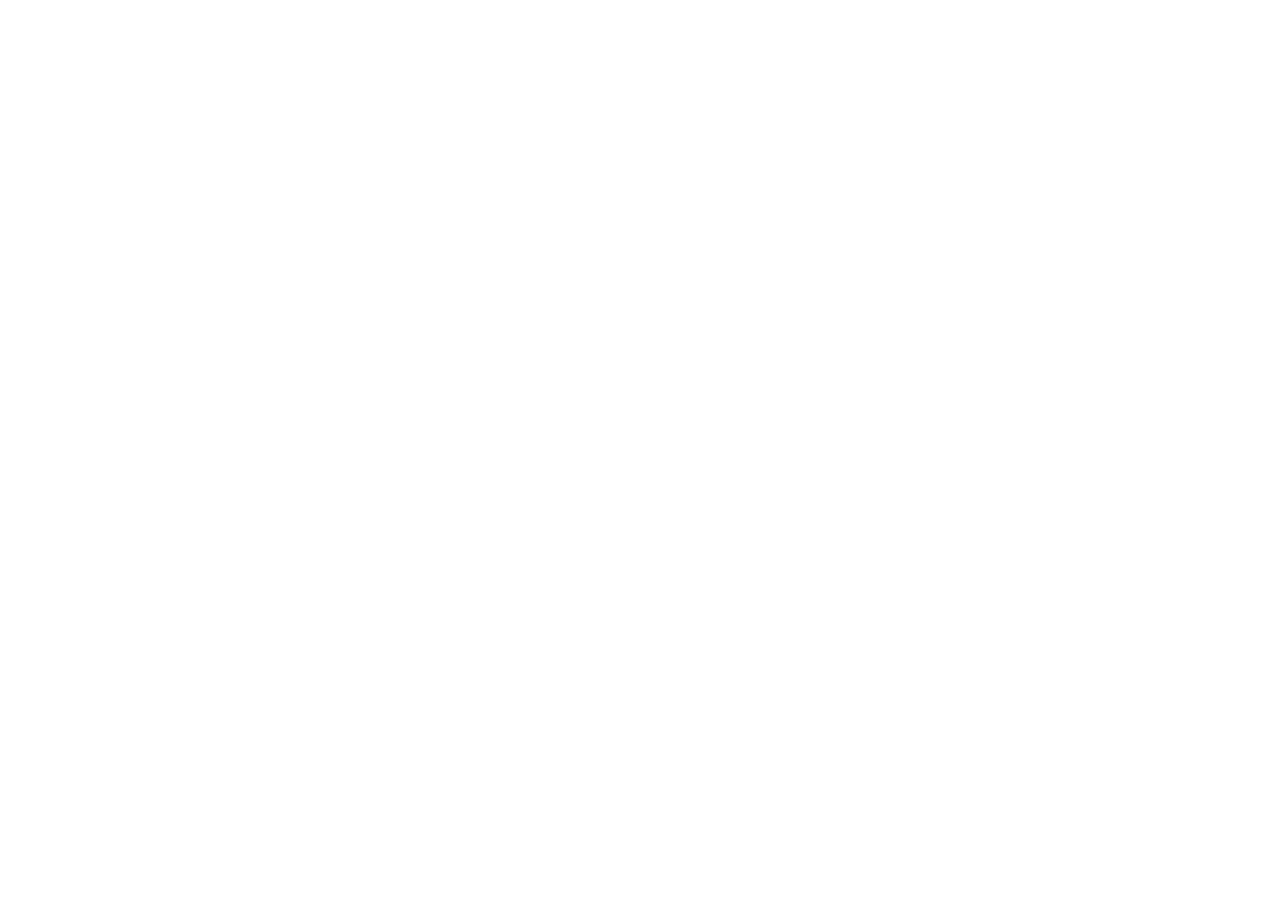
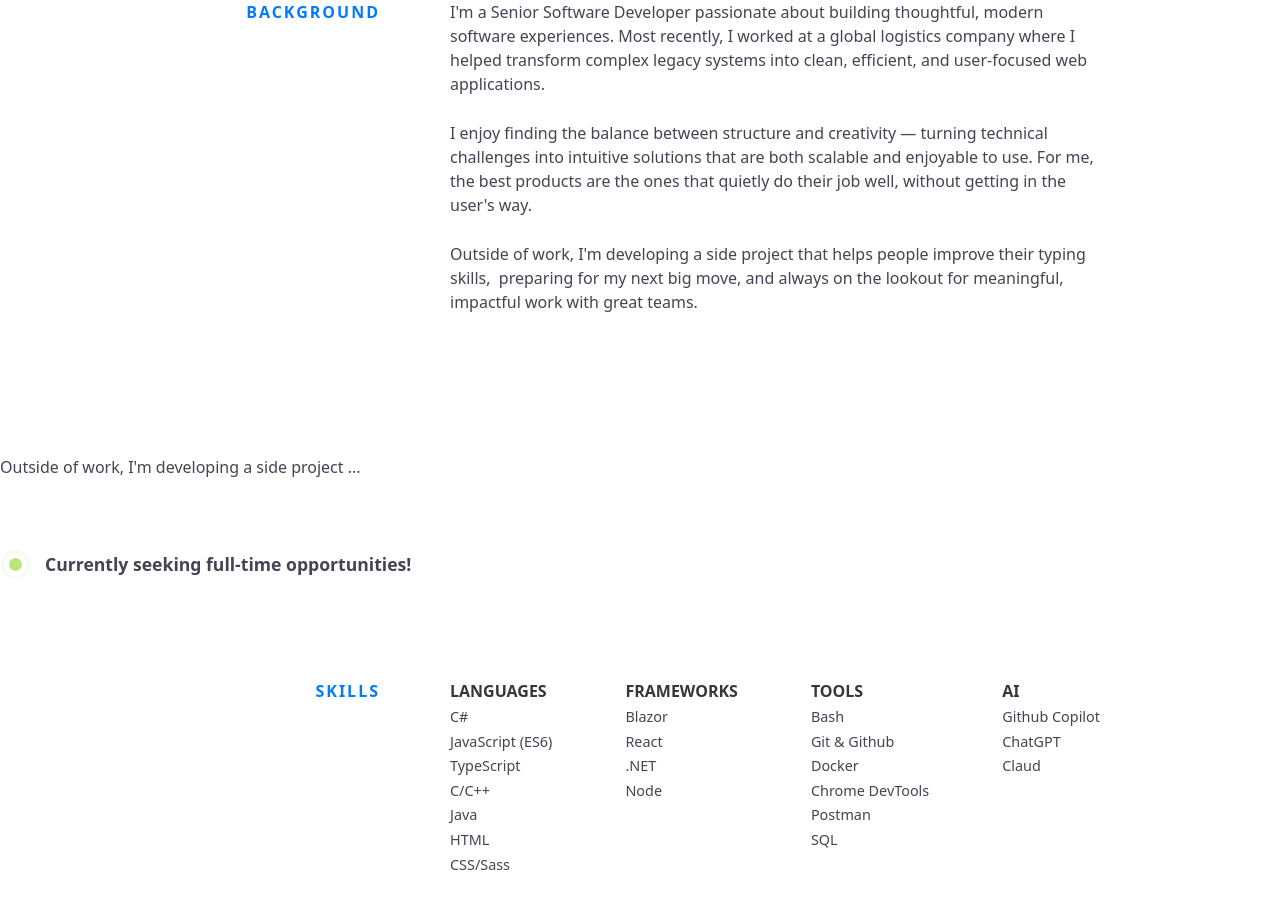
Before and after one commit to DivyangDankhara/divyangdankhara.com, a React (Vite) app: page / in a window 1280 px wide. Shown: the part 900-1808 px from the top of the page. Before the commit the page ends 800 px from the top, so only its background shows below. Built offline with nearby package versions, Linux system fonts and the light colour scheme; a web font is replaced by a local one.

Commit message:
added many component to project

```diff
--- a/package.json
+++ b/package.json
@@ -12,11 +12,13 @@
   },
   "dependencies": {
     "react": "^19.1.0",
-    "react-dom": "^19.1.0"
+    "react-dom": "^19.1.0",
+    "scrollreveal": "^4.0.9"
   },
   "devDependencies": {
     "@types/react": "^19.1.8",
     "@types/react-dom": "^19.1.6",
+    "@types/scrollreveal": "^0.0.11",
     "@vitejs/plugin-react": "^4.6.0",
     "gh-pages": "^6.3.0",
     "sass": "^1.78.0",
--- a/src/App.tsx
+++ b/src/App.tsx
@@ -1,12 +1,27 @@
 import React from 'react';
 import Switch from './components/Switch/Switch';
 import Intro from './components/Intro/Intro';
+import Background from './components/Background/Background';
+import EmploymentStatus from './components/EmploymentStatus/EmploymentStatus';
+import Skills from './components/Skills/Skills';
+import skillsData from './data/skills';
+import ScrollToTop from './components/ScrollToTop/ScrollToTop';
+import { useScrollReveal } from './hooks/useScrollReveal';
 
 const App: React.FC = () => {
+  useScrollReveal();
   return (
     <main>
       <Switch />
       <Intro />
+      <Background />
+      <p>Outside of work, I'm developing a side project ...</p>
+      <EmploymentStatus />
+      <Skills data={skillsData} />
+
+
+
+      <ScrollToTop />
     </main>
   );
 };
--- /dev/null
+++ b/src/components/Background/Background.tsx
@@ -0,0 +1,31 @@
+import React from 'react';
+
+const Background: React.FC = () => {
+  return (
+    <section className="section background">
+      <div className="section__title">Background</div>
+      <div className="section__content">
+        <p>
+          I'm a Senior Software Developer passionate about building thoughtful, modern software experiences.
+          Most recently, I worked at a global logistics company where I helped transform complex legacy systems
+          into clean, efficient, and user-focused web applications.
+        </p>
+
+        <p>
+          I enjoy finding the balance between structure and creativity — turning technical challenges into
+          intuitive solutions that are both scalable and enjoyable to use. For me, the best products are the ones
+          that quietly do their job well, without getting in the user's way.
+        </p>
+
+        <p>
+          Outside of work, I'm developing a side project that helps people improve their typing skills,&nbsp;
+          preparing for my next big move, and always on the lookout for meaningful, impactful work with great teams.
+        </p>
+
+        {/* TODO: Add <EmploymentStatus /> component here */}
+      </div>
+    </section>
+  );
+};
+
+export default Background;
--- /dev/null
+++ b/src/components/EmploymentStatus/EmploymentStatus.tsx
@@ -0,0 +1,20 @@
+import React from 'react';
+
+const EmploymentStatus: React.FC = () => {
+  return (
+    <a
+      className="status"
+      href="/documents/resume.pdf" // ← Replace with actual resume path
+      target="_blank"
+      rel="noopener noreferrer"
+    >
+      <div className="status__light">
+        <div className="status__light__ring"></div>
+        <div className="status__light__led"></div>
+      </div>
+      <div className="status__message">Currently seeking full-time opportunities!</div>
+    </a>
+  );
+};
+
+export default EmploymentStatus;
--- a/src/components/Intro/Intro.tsx
+++ b/src/components/Intro/Intro.tsx
@@ -1,20 +1,44 @@
-import React from 'react';
+import React, { useEffect } from 'react';
 
 const Intro: React.FC = () => {
+  useEffect(() => {
+    const hand = document.querySelector('.emoji.wave-hand') as HTMLElement;
+    if (!hand) return;
+
+    const waveOnLoad = () => {
+      hand.classList.add('wave');
+      setTimeout(() => hand.classList.remove('wave'), 2000);
+    };
+
+    const onHover = () => hand.classList.add('wave');
+    const onOut = () => hand.classList.remove('wave');
+
+    setTimeout(waveOnLoad, 1000);
+    hand.addEventListener('mouseover', onHover);
+    hand.addEventListener('mouseout', onOut);
+
+    return () => {
+      hand.removeEventListener('mouseover', onHover);
+      hand.removeEventListener('mouseout', onOut);
+    };
+  }, []);
+
   return (
     <header className="intro">
       <h1 className="intro__hello">
         Hello!
-        <span className="emoji wave-hand animated" role="img" aria-label="waving hand" />
+        <span className="emoji wave-hand animated" aria-label="waving hand" role="img"></span>
       </h1>
 
       <h2 className="intro__tagline">
-        I'm <span className="name">Divyang Dankhara</span>, a user-focused software developer passionate about crafting clean, intuitive digital experiences and simplifying complex systems through thoughtful design and engineering.
+        I&apos;m <span className="name">Divyang Dankhara</span>, a user-focused software developer passionate about
+        crafting clean, intuitive digital experiences and simplifying complex systems through thoughtful design and
+        engineering.
       </h2>
 
       <h3 className="intro__contact">
         <span>Get in touch </span>
-        <span className="emoji pointer" role="img" aria-label="pointing finger" />
+        <span className="emoji pointer" aria-label="pointer" role="img"></span>
         <span>
           <a
             href="mailto:divyangdankhara007@outlook.com"
--- /dev/null
+++ b/src/components/ScrollToTop/ScrollToTop.tsx
@@ -0,0 +1,31 @@
+import React, { useEffect, useState } from 'react';
+
+const ScrollToTop: React.FC = () => {
+  const [visible, setVisible] = useState(false);
+
+  useEffect(() => {
+    const intro = document.querySelector('.intro');
+    const introHeight = intro?.getBoundingClientRect().height ?? 300;
+
+    const onScroll = () => {
+      setVisible(window.scrollY > introHeight);
+    };
+
+    window.addEventListener('scroll', onScroll);
+    return () => window.removeEventListener('scroll', onScroll);
+  }, []);
+
+  const scrollToTop = () => {
+    window.scrollTo({ top: 0, behavior: 'smooth' });
+  };
+
+  if (!visible) return null;
+
+  return (
+    <button id="top-button" onClick={scrollToTop} className="top-button">
+      ↑ Top
+    </button>
+  );
+};
+
+export default ScrollToTop;
--- /dev/null
+++ b/src/components/Skills/Skills.tsx
@@ -0,0 +1,32 @@
+import React from 'react';
+import type { SkillsData } from '../../types/skills';
+
+interface SkillsProps {
+  data: SkillsData;
+}
+
+const Skills: React.FC<SkillsProps> = ({ data }) => {
+  return (
+    <section className="section skills">
+      <div className="section__title">Skills</div>
+      <div className="section__content">
+        <div className="skillz">
+          {Object.entries(data).map(([category, items]) => (
+            <div className="skillz__category" key={category}>
+              <div className="skillz__category__label">{category.charAt(0).toUpperCase() + category.slice(1)}</div>
+              <ul>
+                {items.map((skill, index) => (
+                  <li className="skillz__category__item" key={index}>
+                    {skill.item}
+                  </li>
+                ))}
+              </ul>
+            </div>
+          ))}
+        </div>
+      </div>
+    </section>
+  );
+};
+
+export default Skills;
--- a/src/components/Switch/Switch.tsx
+++ b/src/components/Switch/Switch.tsx
@@ -1,14 +1,43 @@
-import React from 'react';
+import React, { useEffect, useState } from 'react';
 
 const Switch: React.FC = () => {
+  const [isChecked, setIsChecked] = useState(false);
+
+  useEffect(() => {
+    const body = document.body;
+    const d = new Date();
+    const hours = d.getHours();
+    const isNight = hours >= 19 || hours <= 7;
+
+    if (isNight) {
+      setIsChecked(true);
+      body.classList.add('night');
+    }
+  }, []);
+
+  const handleToggle = () => {
+    const body = document.body;
+    if (isChecked) {
+      body.classList.remove('night');
+    } else {
+      body.classList.add('night');
+    }
+    setIsChecked(!isChecked);
+  };
+
   return (
     <div className="switch-wrapper">
-      <div className="sun" />
+      <div className="sun"></div>
       <div className="toggle-wrapper">
-        <input id="switch" type="checkbox" />
+        <input
+          id="switch"
+          type="checkbox"
+          checked={isChecked}
+          onChange={handleToggle}
+        />
         <label htmlFor="switch" id="toggle">Toggle</label>
       </div>
-      <div className="moon" />
+      <div className="moon"></div>
     </div>
   );
 };
--- /dev/null
+++ b/src/data/skills.ts
@@ -0,0 +1,34 @@
+import type { SkillsData } from '../types/skills';
+
+const skills: SkillsData = {
+  languages: [
+    { item: 'C#' },
+    { item: 'JavaScript (ES6)' },
+    { item: 'TypeScript' },
+    { item: 'C/C++' },
+    { item: 'Java' },
+    { item: 'HTML' },
+    { item: 'CSS/Sass' }
+  ],
+  frameworks: [
+    { item: 'Blazor' },
+    { item: 'React' },
+    { item: '.NET' },
+    { item: 'Node' }
+  ],
+  tools: [
+    { item: 'Bash' },
+    { item: 'Git & Github' },
+    { item: 'Docker' },
+    { item: 'Chrome DevTools' },
+    { item: 'Postman' },
+    { item: 'SQL' }
+  ],
+  ai: [
+    { item: 'Github Copilot' },
+    { item: 'ChatGPT' },
+    { item: 'Claud' }
+  ]
+};
+
+export default skills;
--- /dev/null
+++ b/src/hooks/useScrollReveal.ts
@@ -0,0 +1,20 @@
+import { useEffect } from 'react';
+import ScrollReveal from 'scrollreveal';
+
+export const useScrollReveal = () => {
+  useEffect(() => {
+    const sr = ScrollReveal({
+      reset: false,
+      duration: 600,
+      easing: 'cubic-bezier(.694,0,.335,1)',
+      scale: 1,
+      viewFactor: 0.3,
+    });
+
+    sr.reveal('.background');
+    sr.reveal('.skills');
+    sr.reveal('.experience', { viewFactor: 0.2 });
+    sr.reveal('.featured-projects', { viewFactor: 0.1 });
+    sr.reveal('.other-projects', { viewFactor: 0.05 });
+  }, []);
+};
--- /dev/null
+++ b/src/types/skills.ts
@@ -0,0 +1,10 @@
+export interface SkillItem {
+  item: string;
+}
+
+export interface SkillsData {
+  languages: SkillItem[];
+  frameworks: SkillItem[];
+  tools: SkillItem[];
+  ai: SkillItem[];
+}
```
Also changed, not shown: 1 other file (tests, documents, lock files or other folders).
